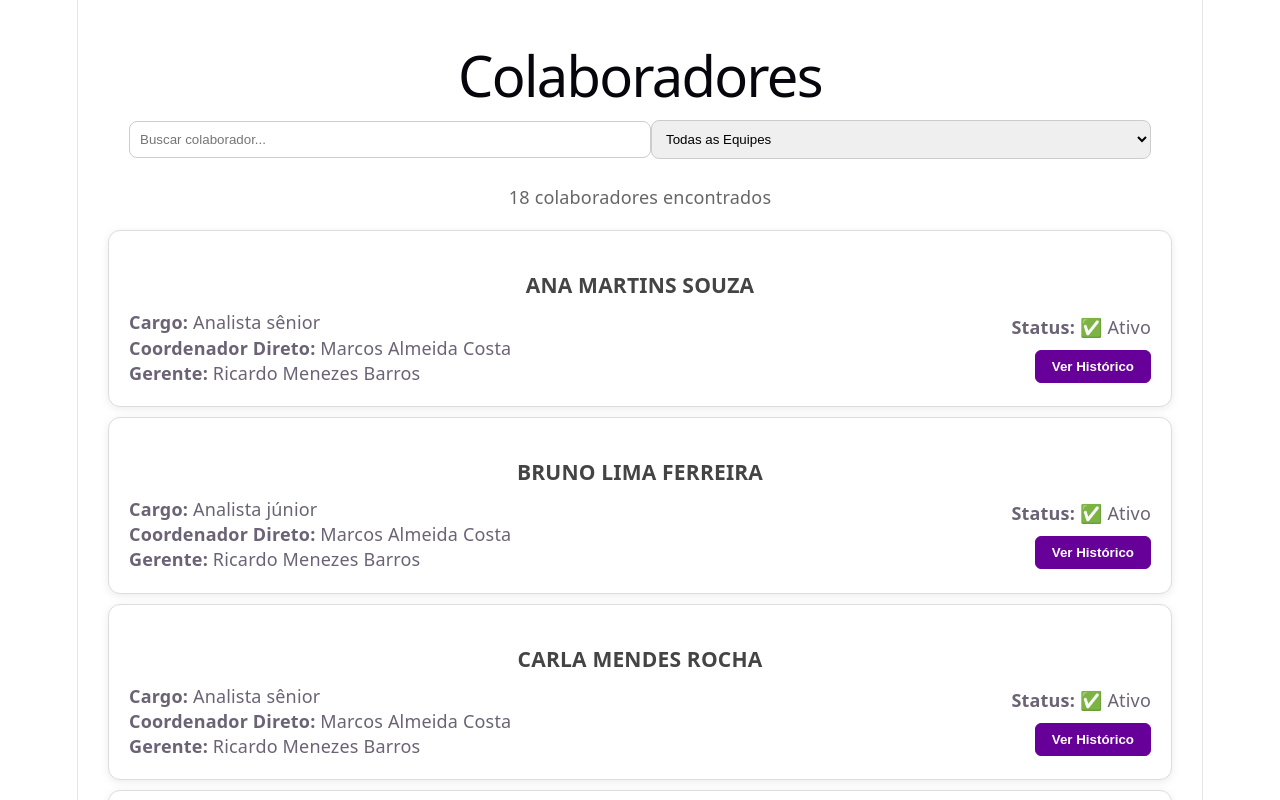
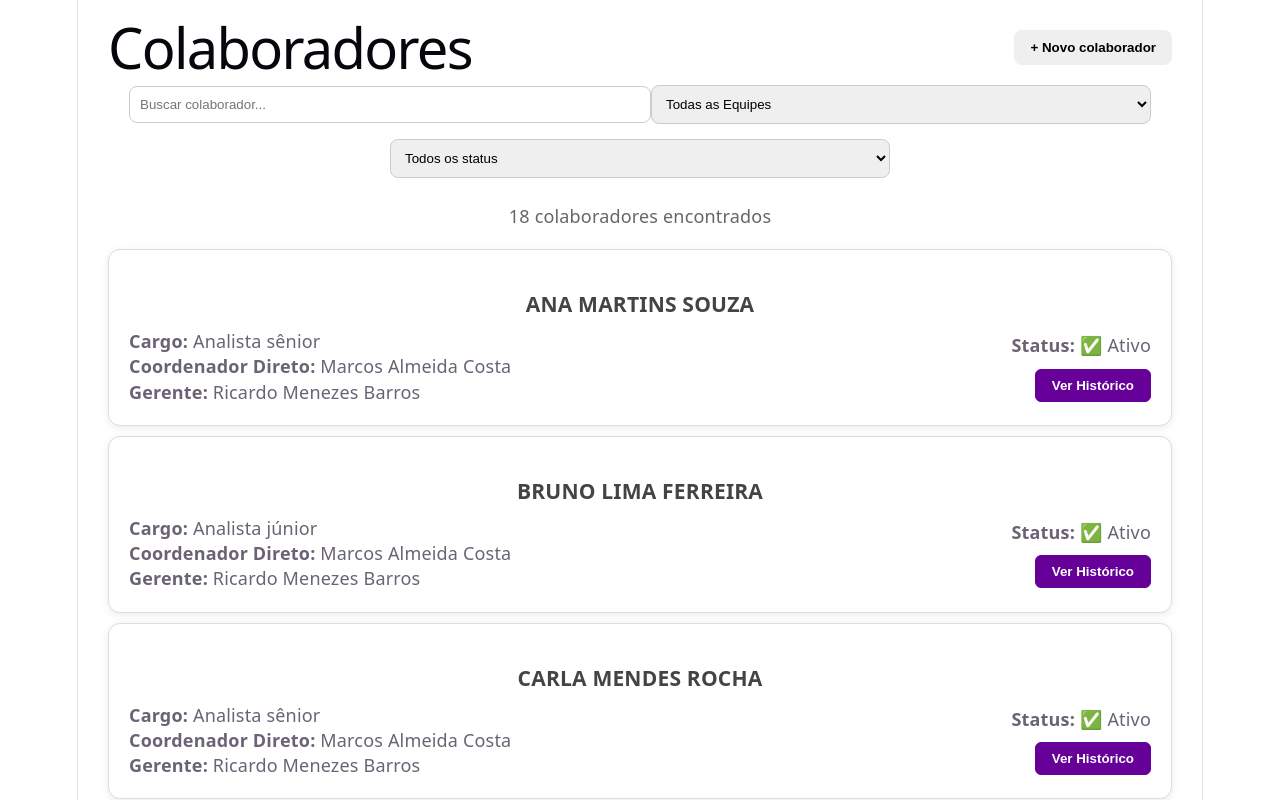
Before and after one commit to salinasjmilesbr/feedback-control-public, a React (Vite) app: page / in a window 1280 px wide. Shown: the top 800 px of the page. Built offline with nearby package versions, Linux system fonts and the light colour scheme.

Commit message:
Inicia cadastro de colaboradores e adiciona filtros

```diff
--- a/src/pages/ColaboradoresPage.tsx
+++ b/src/pages/ColaboradoresPage.tsx
@@ -1,11 +1,17 @@
 import { useState } from "react";
+import { useNavigate } from "react-router-dom";
 import ColaboradorCard from "../components/ColaboradorCard";
 import { colaboradores } from "../data/colaboradores";
 import { evaluationTeam } from "../data/evaluationTeam";
+import type { StatusColaborador } from "../types/Colaborador";
+
+type StatusFiltro = "TODOS" | StatusColaborador;
 
 function ColaboradoresPage() {
+  const navigate = useNavigate();
   const [busca, setBusca] = useState("");
   const [coordenadorFiltro, setCoordenadorFiltro] = useState("TODOS");
+  const [statusFiltro, setStatusFiltro] = useState<StatusFiltro>("TODOS");
 
   const coordenadores = [
     "TODOS",
@@ -20,9 +26,15 @@ function ColaboradoresPage() {
     );
 
     if (!membroEquipe) return false;
-    if (coordenadorFiltro === "TODOS") return true;
 
-    return membroEquipe.coordenadorDireto === coordenadorFiltro;
+    const correspondeCoordenador =
+      coordenadorFiltro === "TODOS" ||
+      membroEquipe.coordenadorDireto === coordenadorFiltro;
+
+    const correspondeStatus =
+      statusFiltro === "TODOS" || colaborador.status === statusFiltro;
+
+    return correspondeCoordenador && correspondeStatus;
   });
 
   const colaboradoresFiltrados = colaboradoresAvaliaveis
@@ -33,7 +45,30 @@ function ColaboradoresPage() {
 
   return (
     <div style={{ padding: "30px" }}>
-      <h1>Colaboradores</h1>
+      <div
+        style={{
+          display: "flex",
+          justifyContent: "space-between",
+          alignItems: "center",
+          marginBottom: "20px",
+        }}
+      >
+        <h1 style={{ margin: 0 }}>Colaboradores</h1>
+
+        <button
+          type="button"
+          onClick={() => navigate("/colaboradores/novo")}
+          style={{
+            padding: "10px 16px",
+            borderRadius: "8px",
+            border: "none",
+            cursor: "pointer",
+            fontWeight: "600",
+          }}
+        >
+          + Novo colaborador
+        </button>
+      </div>
 
       <input
         type="text"
@@ -57,7 +92,7 @@ function ColaboradoresPage() {
           width: "100%",
           maxWidth: "500px",
           padding: "10px",
-          marginBottom: "25px",
+          marginBottom: "15px",
           borderRadius: "8px",
           border: "1px solid #ccc",
         }}
@@ -67,6 +102,24 @@ function ColaboradoresPage() {
             {coordenador === "TODOS" ? "Todas as Equipes" : coordenador}
           </option>
         ))}
+      </select>
+
+      <select
+        value={statusFiltro}
+        onChange={(e) => setStatusFiltro(e.target.value as StatusFiltro)}
+        style={{
+          width: "100%",
+          maxWidth: "500px",
+          padding: "10px",
+          marginBottom: "25px",
+          borderRadius: "8px",
+          border: "1px solid #ccc",
+        }}
+      >
+        <option value="TODOS">Todos os status</option>
+        <option value="ATIVO">Ativos</option>
+        <option value="LICENCA">Em licença</option>
+        <option value="DESLIGADO">Desligados</option>
       </select>
 
       <p
--- /dev/null
+++ b/src/pages/NovoColaboradorPage.tsx
@@ -0,0 +1,10 @@
+function NovoColaboradorPage() {
+  return (
+    <div style={{ padding: "30px" }}>
+      <h1>Novo colaborador</h1>
+      <p>Cadastro de colaborador.</p>
+    </div>
+  );
+}
+
+export default NovoColaboradorPage;
--- a/src/routes/AppRoutes.tsx
+++ b/src/routes/AppRoutes.tsx
@@ -2,6 +2,7 @@ import { BrowserRouter, Routes, Route } from "react-router-dom";
 
 import ColaboradoresPage from "../pages/ColaboradoresPage";
 import ColaboradorDetalhePage from "../pages/ColaboradorDetalhePage";
+import NovoColaboradorPage from "../pages/NovoColaboradorPage";
 import NovoFeedbackPage from "../pages/NovoFeedbackPage";
 import FeedbackDetalhePage from "../pages/FeedbackDetalhePage";
 import EditarFeedbackPage from "../pages/EditarFeedbackPage";
@@ -13,6 +14,11 @@ function AppRoutes() {
         <Route
           path="/"
           element={<ColaboradoresPage />}
+        />
+
+        <Route
+          path="/colaboradores/novo"
+          element={<NovoColaboradorPage />}
         />
 
         <Route
```
